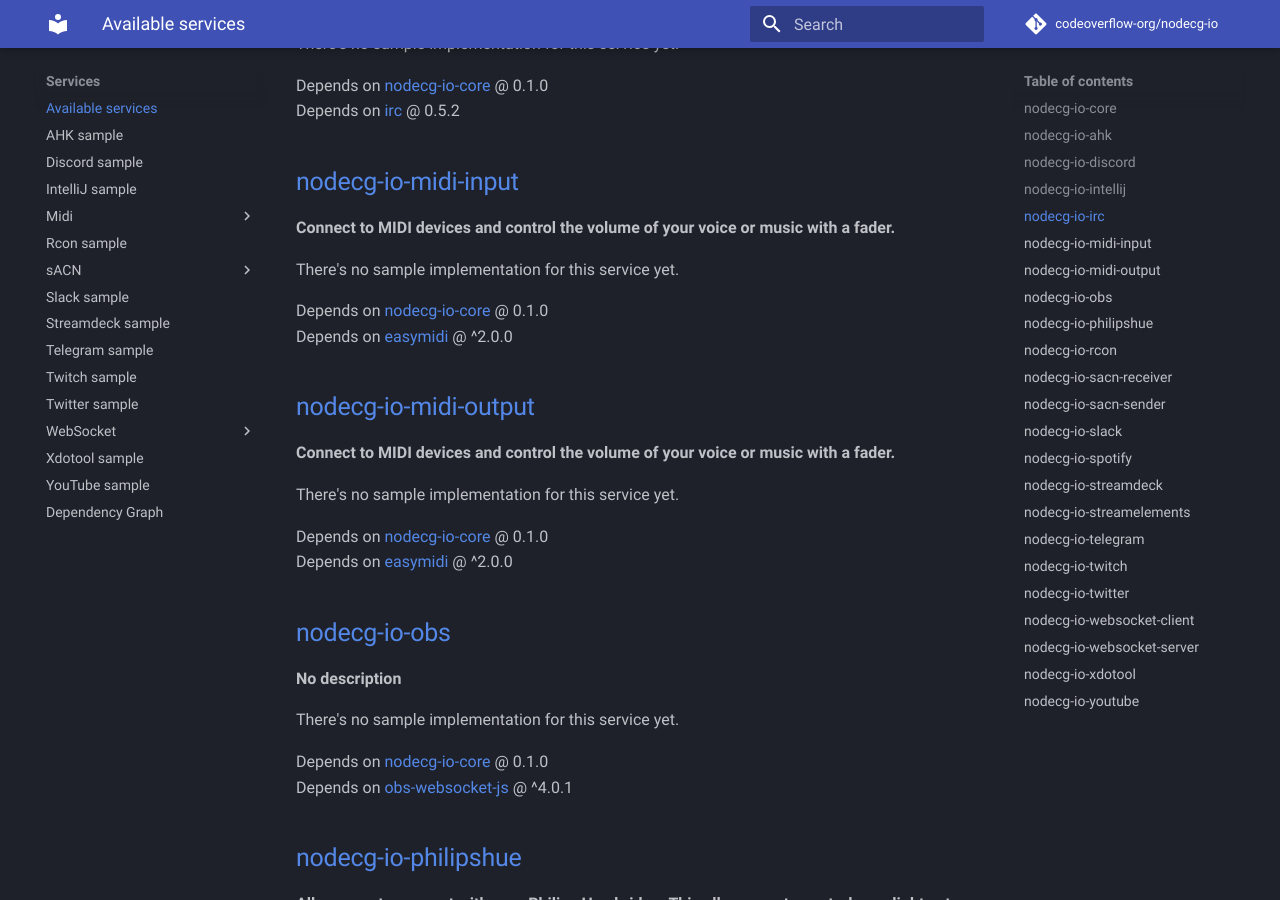
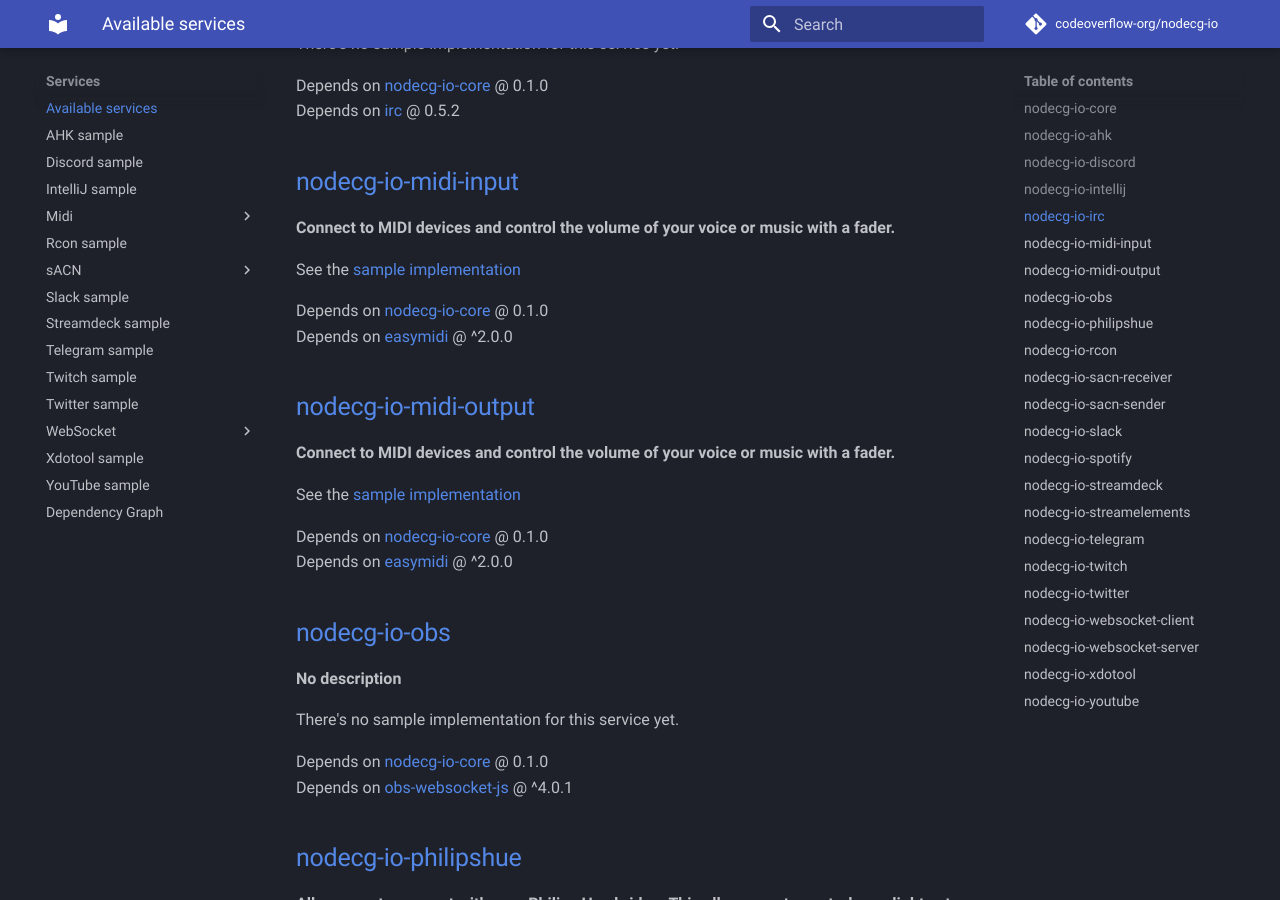
Before and after one commit to codeoverflow-org/nodecg-io-docs, an MkDocs documentation site: the page built from docs/services.md, in a window 1280 px wide and 900 px high, scrolled down 1200 px. Built offline with MkDocs 1.6.1 and Material for MkDocs 9.7.7, drawn with Linux system fonts in a browser that asks for light colours; comment, search, counter and statistics services are not loaded.

Commit message:
Update generated documentation ( codeoverflow-org/nodecg-io@2b9e244427d86978c2b54b203a2e58ea5ba7e419)

```diff
--- a/docs/services.md
+++ b/docs/services.md
@@ -50,7 +50,7 @@
 
 **Connect to MIDI devices and control the volume of your voice or music with a fader.**
 
-There's no sample implementation for this service yet.
+See the [sample implementation](samples/midi-input.md)
 
 Depends on [nodecg-io-core](https://github.com/codeoverflow-org/nodecg-io/tree/master/nodecg-io-core) @ 0.1.0 <br>
 Depends on [easymidi](https://www.npmjs.com/package/easymidi) @ ^2.0.0 <br>
@@ -59,7 +59,7 @@
 
 **Connect to MIDI devices and control the volume of your voice or music with a fader.**
 
-There's no sample implementation for this service yet.
+See the [sample implementation](samples/midi-output.md)
 
 Depends on [nodecg-io-core](https://github.com/codeoverflow-org/nodecg-io/tree/master/nodecg-io-core) @ 0.1.0 <br>
 Depends on [easymidi](https://www.npmjs.com/package/easymidi) @ ^2.0.0 <br>
```
